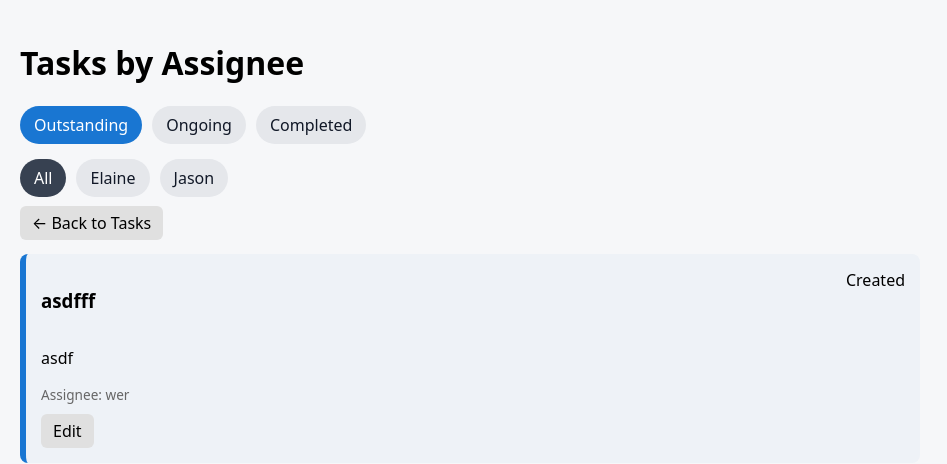
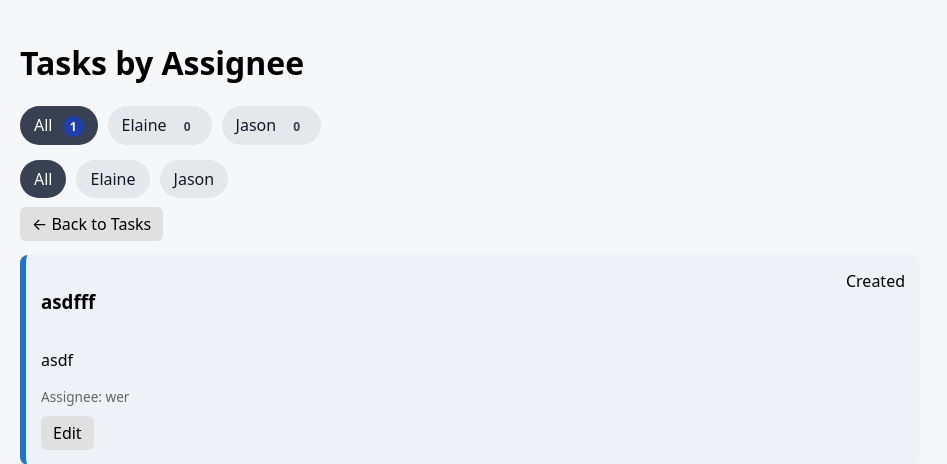
Before and after one commit to jjin15/TaskManager, a Flask app: page /by-assignee in a window 1280 px wide. Shown: the top 464 px of the page, without its empty margins (0-947 px from the left). Run offline with Flask 3, Linux system fonts and the light colour scheme; data comes from the database, SQL or seed files in the repository.

Commit message:
adding badges per assignee

```diff
--- a/app.py
+++ b/app.py
@@ -202,30 +202,47 @@ def by_assignee():
 
     db = get_db()
 
-    query = """
-        SELECT * FROM tasks
-        WHERE status = ?
-    """
-    params = [status]
-
-    if assignee != "All":
-        query += " AND assignee = ?"
-        params.append(assignee)
-
-    tasks = db.execute(query, params).fetchall()
-
+    # list of assignees
     assignees = [
-        r[0] for r in db.execute(
+        r["name"] for r in db.execute(
             "SELECT name FROM assignees ORDER BY name"
         ).fetchall()
     ]
 
-    db.close()
+    # badge counts per assignee (status-aware)
+    counts = {
+        r["assignee"]: r["count"]
+        for r in db.execute("""
+            SELECT assignee, COUNT(*) AS count
+            FROM tasks
+            WHERE status = ?
+            GROUP BY assignee
+        """, (status,)).fetchall()
+    }
+
+    # total count for "All"
+    total_count = sum(counts.values())
+
+    # task list
+    if assignee == "All":
+        tasks = db.execute("""
+            SELECT * FROM tasks
+            WHERE status = ?
+            ORDER BY due_date IS NULL, due_date
+        """, (status,)).fetchall()
+    else:
+        tasks = db.execute("""
+            SELECT * FROM tasks
+            WHERE status = ? AND assignee = ?
+            ORDER BY due_date IS NULL, due_date
+        """, (status, assignee)).fetchall()
 
     return render_template(
         "by_assignee.html",
         tasks=tasks,
         assignees=assignees,
+        counts=counts,
+        total_count=total_count,
         current_status=status,
         current_assignee=assignee
     )
--- a/templates/by_assignee.html
+++ b/templates/by_assignee.html
@@ -10,18 +10,21 @@
   <h1>Tasks by Assignee</h1>
 
   <!-- Status pills -->
-  <nav class="tabs">
-    {% for s, label in [
-      ('created','Outstanding'),
-      ('ongoing','Ongoing'),
-      ('completed','Completed')
-    ] %}
-      <a href="/by-assignee?status={{ s }}&assignee={{ current_assignee }}"
-         class="{{ 'active' if current_status == s else '' }}">
-        {{ label }}
-      </a>
-    {% endfor %}
-  </nav>
+  <nav class="tabs secondary">
+  <a href="/by-assignee?status={{ current_status }}&assignee=All"
+     class="{{ 'active' if current_assignee == 'All' else '' }}">
+    All
+    <span class="badge">{{ total_count }}</span>
+  </a>
+
+  {% for a in assignees %}
+    <a href="/by-assignee?status={{ current_status }}&assignee={{ a }}"
+       class="{{ 'active' if current_assignee == a else '' }}">
+      {{ a }}
+      <span class="badge">{{ counts.get(a, 0) }}</span>
+    </a>
+  {% endfor %}
+</nav>
 
   <!-- Assignee pills -->
   <nav class="tabs secondary">
```
